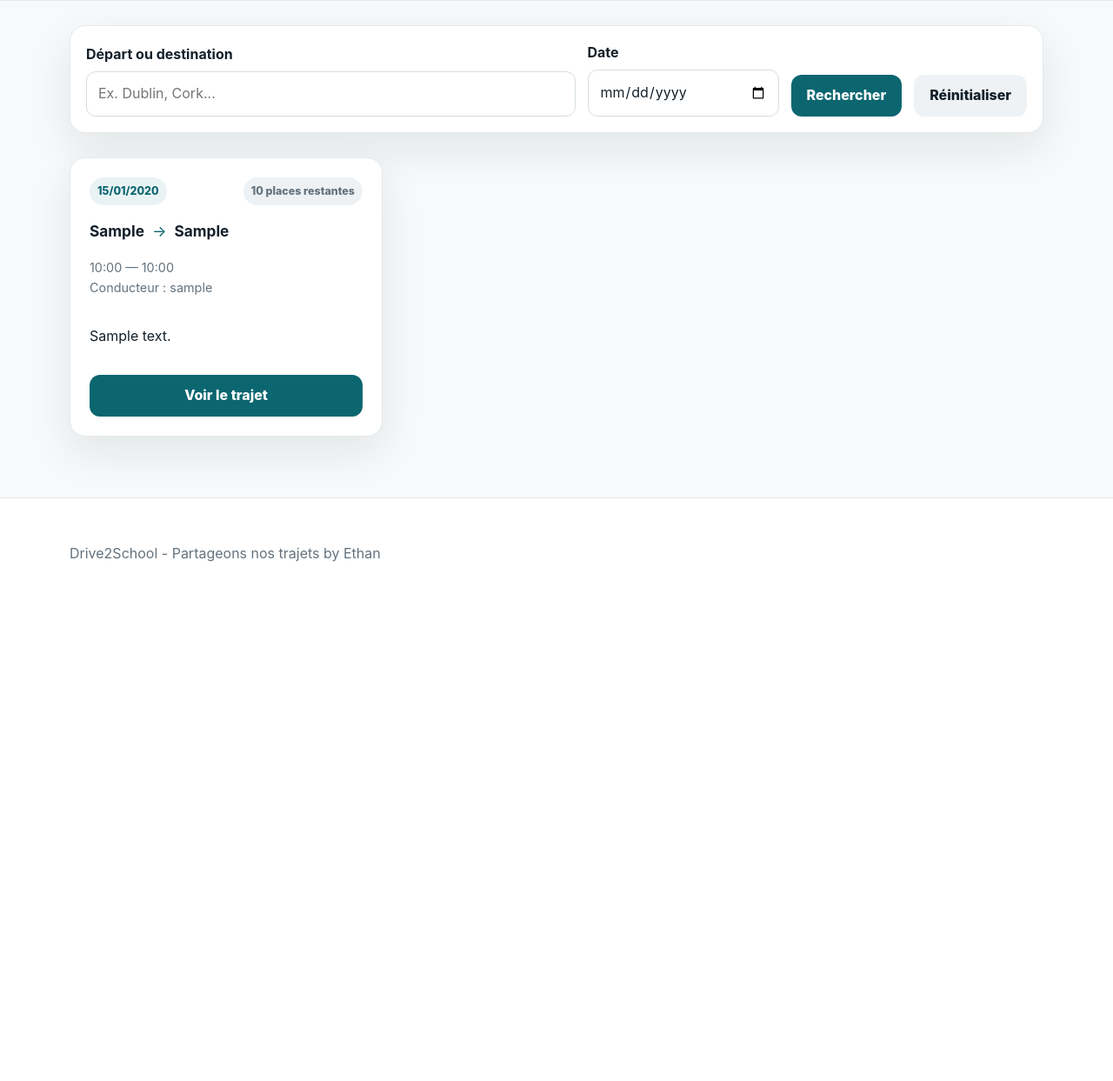
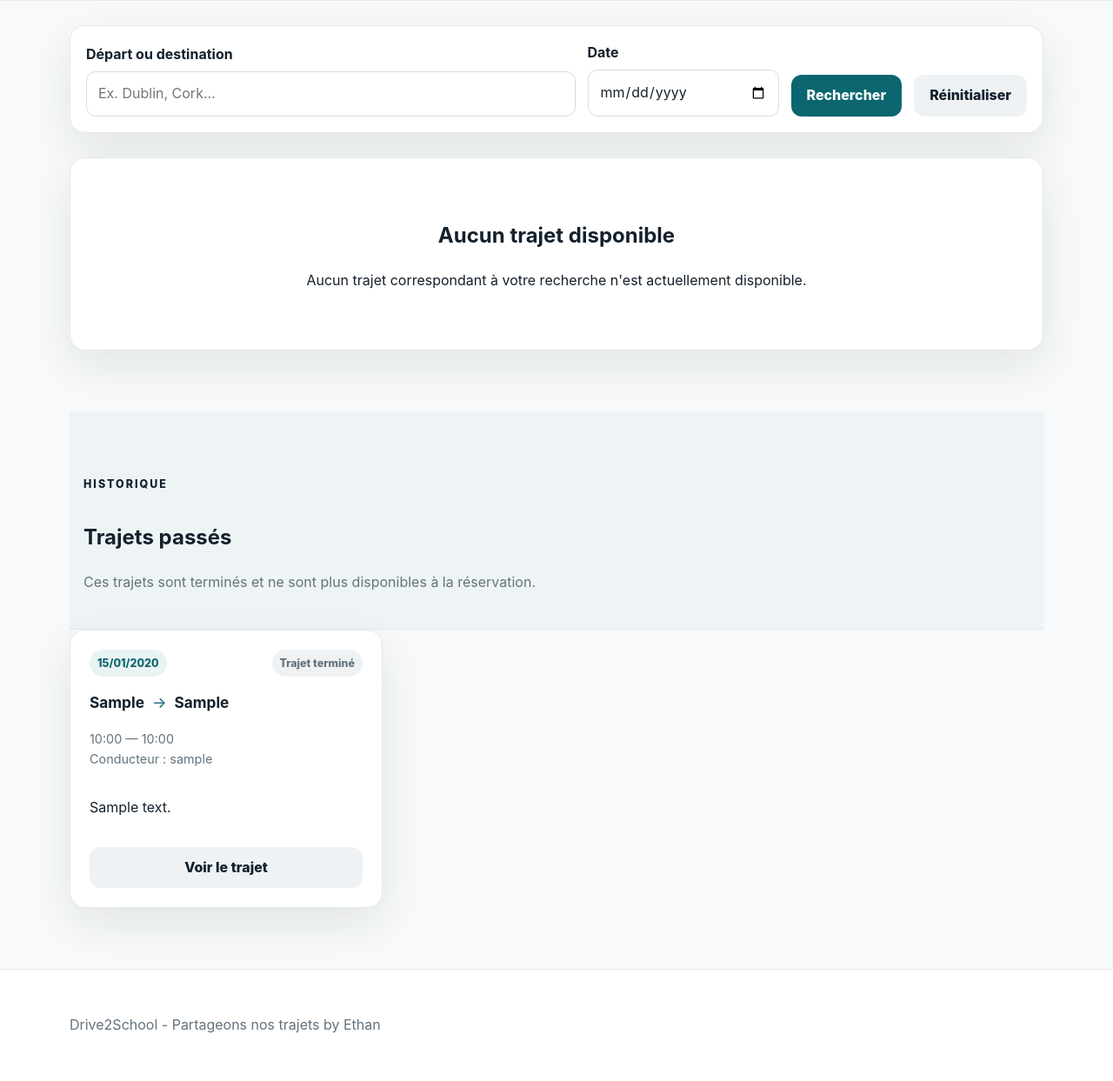
Before and after one commit to steveyetijeux/Drive2School, a Django app: page /trips/ in a window 1280 px wide. Shown: the part 322-1565 px from the top of the page at 87% size. Before the commit the page ends 968 px from the top, so only its background shows below. Run offline with Django 5.2, Linux system fonts and the light colour scheme; tables that the repository leaves empty hold one stand-in row (values such as "Sample post"); parts of the project's set-up code (start-up, migrations or seed data) failed here and were passed over.

Commit message:
système d'archivages de trajet

```diff
--- a/templates/trips/trip_list.html
+++ b/templates/trips/trip_list.html
@@ -3,6 +3,7 @@
 {% block title %}Trajets — Drive2School{% endblock %}
 
 {% block content %}
+
 <section class="page-header">
     <div class="container">
         <span class="eyebrow">DRIVE2SCHOOL</span>
@@ -12,26 +13,62 @@
 </section>
 
 <div class="container">
+
     <form method="get" class="search-card">
         <div>
             <label for="q">Départ ou destination</label>
-            <input id="q" name="q" type="search" value="{{ query }}" placeholder="Ex. Dublin, Cork...">
+            <input
+                id="q"
+                name="q"
+                type="search"
+                value="{{ query }}"
+                placeholder="Ex. Dublin, Cork..."
+            >
         </div>
+
         <div>
             <label for="date">Date</label>
-            <input id="date" name="date" type="date" value="{{ selected_date }}">
+            <input
+                id="date"
+                name="date"
+                type="date"
+                value="{{ selected_date }}"
+            >
         </div>
-        <button class="button button-primary" type="submit">Rechercher</button>
-        <a class="button button-secondary" href="{% url 'trip_list' %}">Réinitialiser</a>
+
+        <button class="button button-primary" type="submit">
+            Rechercher
+        </button>
+
+        <a
+            class="button button-secondary"
+            href="{% url 'trip_list' %}"
+        >
+            Réinitialiser
+        </a>
     </form>
 
+
+    <!-- TRAJETS À VENIR -->
+
     {% if trips %}
+
         <div class="trip-grid">
+
             {% for trip in trips %}
+
                 <article class="trip-card">
+
                     <div class="trip-top">
-                        <span class="date-badge">{{ trip.date|date:"d/m/Y" }}</span>
-                        <span class="seats-badge">{{ trip.remaining_seats }} place{{ trip.remaining_seats|pluralize }} restante{{ trip.remaining_seats|pluralize }}</span>
+                        <span class="date-badge">
+                            {{ trip.date|date:"d/m/Y" }}
+                        </span>
+
+                        <span class="seats-badge">
+                            {{ trip.remaining_seats }}
+                            place{{ trip.remaining_seats|pluralize }}
+                            restante{{ trip.remaining_seats|pluralize }}
+                        </span>
                     </div>
 
                     <div class="route">
@@ -41,28 +78,141 @@
                     </div>
 
                     <div class="trip-meta">
-                        <span>{{ trip.departure_time|time:"H:i" }} — {{ trip.arrival_time|time:"H:i" }}</span>
-                        <span>Conducteur : {{ trip.driver.username }}</span>
+                        <span>
+                            {{ trip.departure_time|time:"H:i" }}
+                            —
+                            {{ trip.arrival_time|time:"H:i" }}
+                        </span>
+
+                        <span>
+                            Conducteur : {{ trip.driver.username }}
+                        </span>
                     </div>
 
                     {% if trip.description %}
-                        <p>{{ trip.description|truncatechars:120 }}</p>
+                        <p>
+                            {{ trip.description|truncatechars:120 }}
+                        </p>
                     {% endif %}
 
-                    <a class="button button-primary full" href="{% url 'trip_detail' trip.pk %}">
+                    <a
+                        class="button button-primary full"
+                        href="{% url 'trip_detail' trip.pk %}"
+                    >
                         Voir le trajet
                     </a>
+
                 </article>
+
             {% endfor %}
+
         </div>
+
     {% else %}
+
         <div class="empty-state">
-            <h2>Aucun trajet trouvé</h2>
-            <p>Essayez une autre recherche ou publiez le premier trajet.</p>
+            <h2>Aucun trajet disponible</h2>
+
+            <p>
+                Aucun trajet correspondant à votre recherche
+                n'est actuellement disponible.
+            </p>
+
             {% if user.is_authenticated %}
-                <a class="button button-primary" href="{% url 'trip_create' %}">Publier un trajet</a>
+                <a
+                    class="button button-primary"
+                    href="{% url 'trip_create' %}"
+                >
+                    Publier un trajet
+                </a>
             {% endif %}
         </div>
+
     {% endif %}
+
+
+    <!-- ARCHIVES -->
+
+    {% if archived_trips %}
+
+        <section class="trip-archives">
+
+            <div class="page-header">
+                <div class="container">
+                    <span class="eyebrow">HISTORIQUE</span>
+
+                    <h2>
+                        Trajets passés
+                    </h2>
+
+                    <p>
+                        Ces trajets sont terminés et ne sont plus disponibles
+                        à la réservation.
+                    </p>
+                </div>
+            </div>
+
+            <div class="trip-grid">
+
+                {% for trip in archived_trips %}
+
+                    <article class="trip-card trip-card-archived">
+
+                        <div class="trip-top">
+
+                            <span class="date-badge">
+                                {{ trip.date|date:"d/m/Y" }}
+                            </span>
+
+                            <span class="seats-badge">
+                                Trajet terminé
+                            </span>
+
+                        </div>
+
+                        <div class="route">
+                            <strong>{{ trip.departure }}</strong>
+                            <span>→</span>
+                            <strong>{{ trip.destination }}</strong>
+                        </div>
+
+                        <div class="trip-meta">
+
+                            <span>
+                                {{ trip.departure_time|time:"H:i" }}
+                                —
+                                {{ trip.arrival_time|time:"H:i" }}
+                            </span>
+
+                            <span>
+                                Conducteur : {{ trip.driver.username }}
+                            </span>
+
+                        </div>
+
+                        {% if trip.description %}
+                            <p>
+                                {{ trip.description|truncatechars:120 }}
+                            </p>
+                        {% endif %}
+
+                        <a
+                            class="button button-secondary full"
+                            href="{% url 'trip_detail' trip.pk %}"
+                        >
+                            Voir le trajet
+                        </a>
+
+                    </article>
+
+                {% endfor %}
+
+            </div>
+
+        </section>
+
+    {% endif %}
+
 </div>
+
 {% endblock %}
--- a/trips/views.py
+++ b/trips/views.py
@@ -1,12 +1,32 @@
+from datetime import datetime
+
 from django.contrib import messages
 from django.contrib.auth.decorators import login_required
 from django.db.models import Q
 from django.shortcuts import get_object_or_404, redirect, render
+from django.utils import timezone
 
 from reservations.models import Reservation
 
 from .forms import TripForm
 from .models import Trip
+
+
+def trip_is_finished(trip):
+    """
+    Retourne True si la date + heure d'arrivée du trajet sont dépassées.
+    """
+    current_time = timezone.localtime()
+
+    trip_datetime = timezone.make_aware(
+        datetime.combine(
+            trip.date,
+            trip.arrival_time,
+        ),
+        timezone.get_current_timezone(),
+    )
+
+    return trip_datetime <= current_time
 
 
 def trip_list(request):
@@ -25,10 +45,42 @@ def trip_list(request):
     if date:
         trips = trips.filter(date=date)
 
+    # On sépare les trajets à venir des trajets terminés.
+    upcoming_trips = []
+    archived_trips = []
+
+    for trip in trips:
+        if trip_is_finished(trip):
+            archived_trips.append(trip)
+        else:
+            upcoming_trips.append(trip)
+
+    # Les trajets à venir sont affichés en priorité.
+    # Les archives sont affichées du plus récent au plus ancien.
+    upcoming_trips.sort(
+        key=lambda trip: (
+            trip.date,
+            trip.departure_time,
+        )
+    )
+
+    archived_trips.sort(
+        key=lambda trip: (
+            trip.date,
+            trip.arrival_time,
+        ),
+        reverse=True,
+    )
+
     return render(
         request,
         "trips/trip_list.html",
-        {"trips": trips, "query": query, "selected_date": date},
+        {
+            "trips": upcoming_trips,
+            "archived_trips": archived_trips,
+            "query": query,
+            "selected_date": date,
+        },
     )
 
 
@@ -73,53 +125,95 @@ def trip_detail(request, pk):
 def trip_create(request):
     if request.method == "POST":
         form = TripForm(request.POST)
+
         if form.is_valid():
             trip = form.save(commit=False)
             trip.driver = request.user
             trip.save()
-            messages.success(request, "Votre trajet a été publié.")
-            return redirect("trip_detail", pk=trip.pk)
+
+            messages.success(
+                request,
+                "Votre trajet a été publié.",
+            )
+
+            return redirect(
+                "trip_detail",
+                pk=trip.pk,
+            )
     else:
         form = TripForm()
 
     return render(
         request,
         "trips/trip_form.html",
-        {"form": form, "title": "Publier un trajet"},
+        {
+            "form": form,
+            "title": "Publier un trajet",
+        },
     )
 
 
 @login_required
 def trip_edit(request, pk):
-    trip = get_object_or_404(Trip, pk=pk, driver=request.user)
+    trip = get_object_or_404(
+        Trip,
+        pk=pk,
+        driver=request.user,
+    )
 
     if request.method == "POST":
-        form = TripForm(request.POST, instance=trip)
+        form = TripForm(
+            request.POST,
+            instance=trip,
+        )
+
         if form.is_valid():
             form.save()
-            messages.success(request, "Votre trajet a été modifié.")
-            return redirect("trip_detail", pk=trip.pk)
+
+            messages.success(
+                request,
+                "Votre trajet a été modifié.",
+            )
+
+            return redirect(
+                "trip_detail",
+                pk=trip.pk,
+            )
     else:
         form = TripForm(instance=trip)
 
     return render(
         request,
         "trips/trip_form.html",
-        {"form": form, "title": "Modifier le trajet"},
+        {
+            "form": form,
+            "title": "Modifier le trajet",
+        },
     )
 
 
 @login_required
 def trip_delete(request, pk):
-    trip = get_object_or_404(Trip, pk=pk, driver=request.user)
+    trip = get_object_or_404(
+        Trip,
+        pk=pk,
+        driver=request.user,
+    )
 
     if request.method == "POST":
         trip.delete()
-        messages.success(request, "Le trajet a été supprimé.")
+
+        messages.success(
+            request,
+            "Le trajet a été supprimé.",
+        )
+
         return redirect("trip_list")
 
     return render(
         request,
         "trips/trip_confirm_delete.html",
-        {"trip": trip},
+        {
+            "trip": trip,
+        },
     )
```
